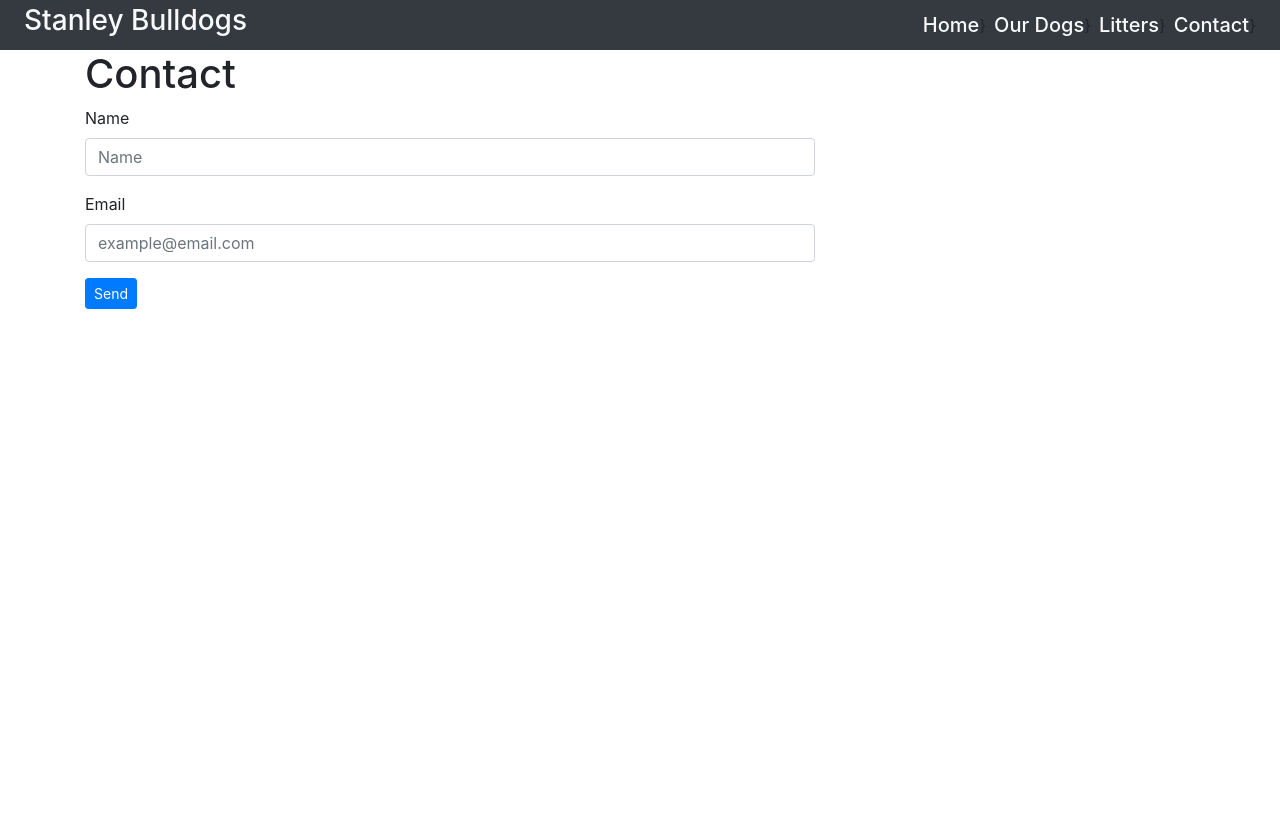
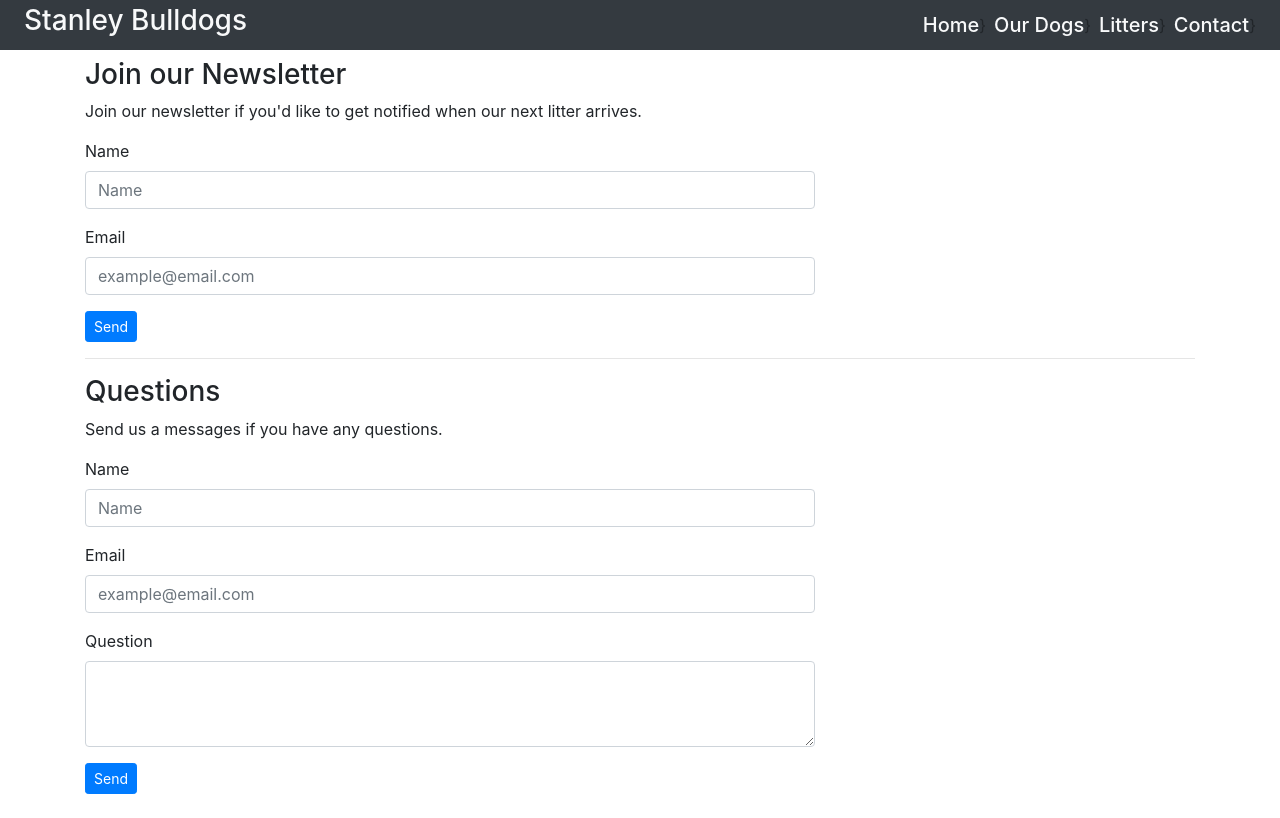
Before and after one commit to srianbury/gatsby-stanley-bulldogs, a Gatsby site: page /contact in a window 1280 px wide. Built offline with nearby package versions, Linux system fonts and the light colour scheme; Gatsby itself is replaced by a stand-in of ours.

Commit message:
questions form

```diff
--- a/src/components/layout.js
+++ b/src/components/layout.js
@@ -26,7 +26,7 @@ const Layout = ({ title, children }) => {
     <>
       <SEO title={title} />
       <Header siteTitle={data.site.siteMetadata.title} />
-      <main className="container">{children}</main>
+      <main className="container mt-2">{children}</main>
       <div className="m-4"></div>
     </>
   );
--- a/src/pages/contact.js
+++ b/src/pages/contact.js
@@ -3,9 +3,20 @@ import Layout from "../components/layout";
 
 const IndexPage = () => (
   <Layout title="Contact">
-    <h1>Contact</h1>
+    <Newsletter />
+    <hr />
+    <Questions />
+  </Layout>
+);
+
+const Newsletter = () => (
   <div className="row">
     <div className="col-12 col-md-6 col-lg-8">
+      <h3>Join our Newsletter</h3>
+      <p>
+        Join our newsletter if you'd like to get notified when our next litter
+        arrives.
+      </p>
       <form
         name="newsletter"
         method="post"
@@ -17,9 +28,9 @@ const IndexPage = () => (
           <label htmlFor="name">Name</label>
           <input
             type="text"
-              className="form-control"
             id="name"
             name="name"
+            className="form-control"
             placeholder="Name"
           />
         </div>
@@ -28,9 +39,9 @@ const IndexPage = () => (
           <label htmlFor="email">Email</label>
           <input
             type="email"
-              className="form-control"
             id="email"
             name="email"
+            className="form-control"
             placeholder="example@email.com"
           />
         </div>
@@ -43,7 +54,61 @@ const IndexPage = () => (
       </form>
     </div>
   </div>
-  </Layout>
+);
+
+const Questions = () => (
+  <div className="row">
+    <div className="col-12 col-md-6 col-lg-8">
+      <h3>Questions</h3>
+      <p>Send us a messages if you have any questions.</p>
+      <form
+        name="questions"
+        method="post"
+        data-netlify="true"
+        data-netlify-honeypot="bot-field"
+      >
+        <input type="hidden" name="form-name" value="questions" />
+        <div className="form-group">
+          <label htmlFor="name">Name</label>
+          <input
+            type="text"
+            id="name"
+            name="name"
+            className="form-control"
+            placeholder="Name"
+          />
+        </div>
+
+        <div className="form-group">
+          <label htmlFor="email">Email</label>
+          <input
+            type="email"
+            id="email"
+            name="email"
+            className="form-control"
+            placeholder="example@email.com"
+          />
+        </div>
+
+        <div className="form-group">
+          <label htmlFor="question">Question</label>
+          <textarea
+            id="question"
+            name="question"
+            rows={3}
+            className="form-control"
+            placeholder=""
+          />
+        </div>
+
+        <div>
+          <button type="submit" className="btn btn-primary btn-sm">
+            Send
+          </button>
+        </div>
+      </form>
+    </div>
+  </div>
 );
 
 export default IndexPage;
```
Lines whose indentation alone changed are shown as unchanged.
